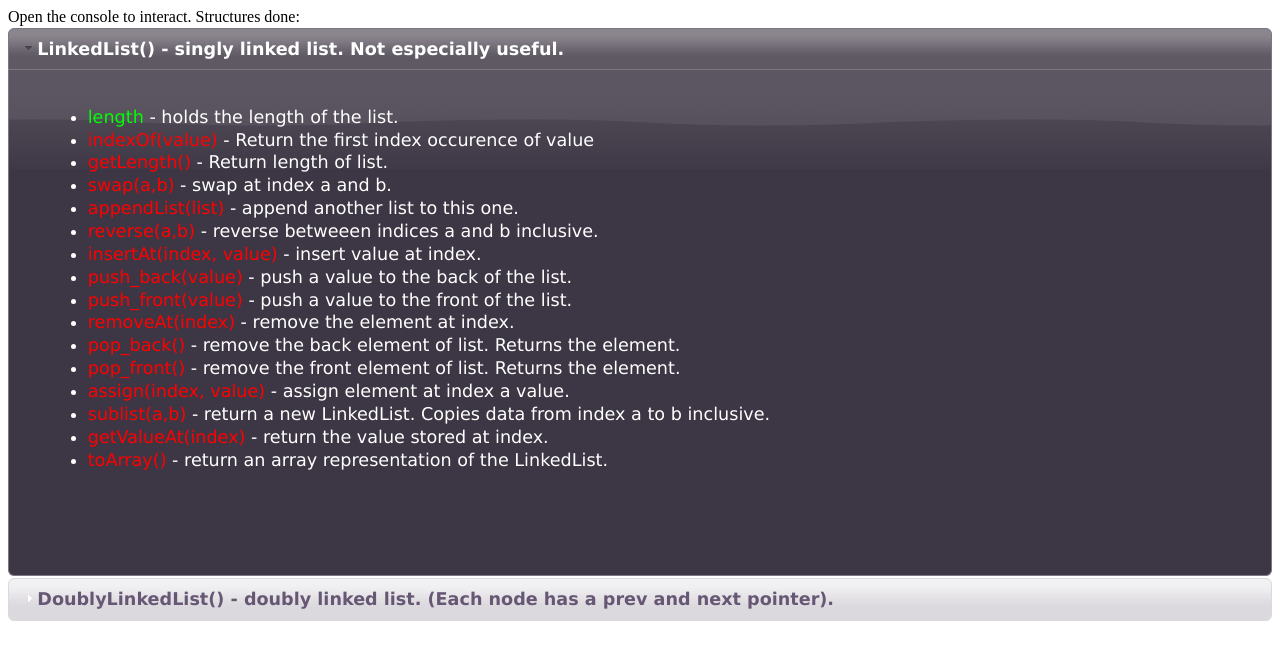
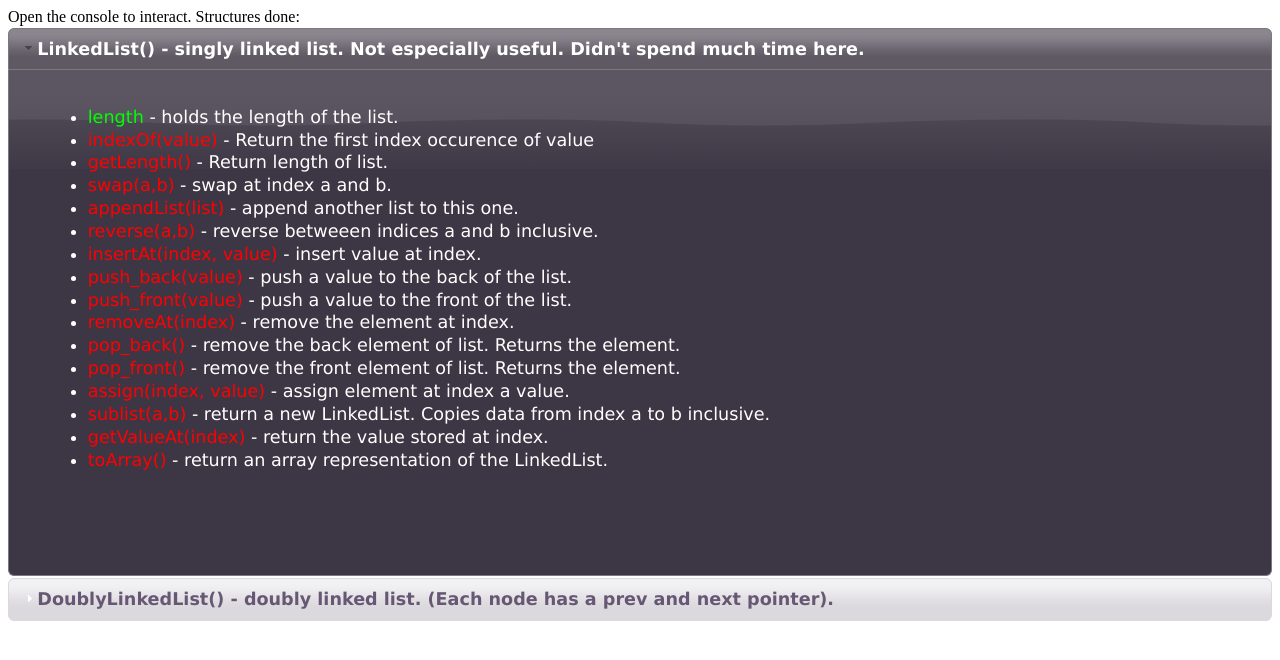
Before and after one commit to calculuswhiz/JSDF, a plain HTML site: page index.html in a window 1280 px wide. Drawn offline with Linux system fonts and the light colour scheme.

```diff
--- a/index.html
+++ b/index.html
@@ -22,7 +22,7 @@
 <body>
 Open the console to interact. Structures done:
 <div id="accordion">
-    <h3>LinkedList() - singly linked list. Not especially useful.</h3>
+    <h3>LinkedList() - singly linked list. Not especially useful. Didn't spend much time here.</h3>
     <div> <ul>
             <li><span class="property">length</span> - holds the length of the list.</li>
             <li><span class="method">indexOf(value)</span> - Return the first index occurence of value</li>
```
Also changed, not shown: README.md.
